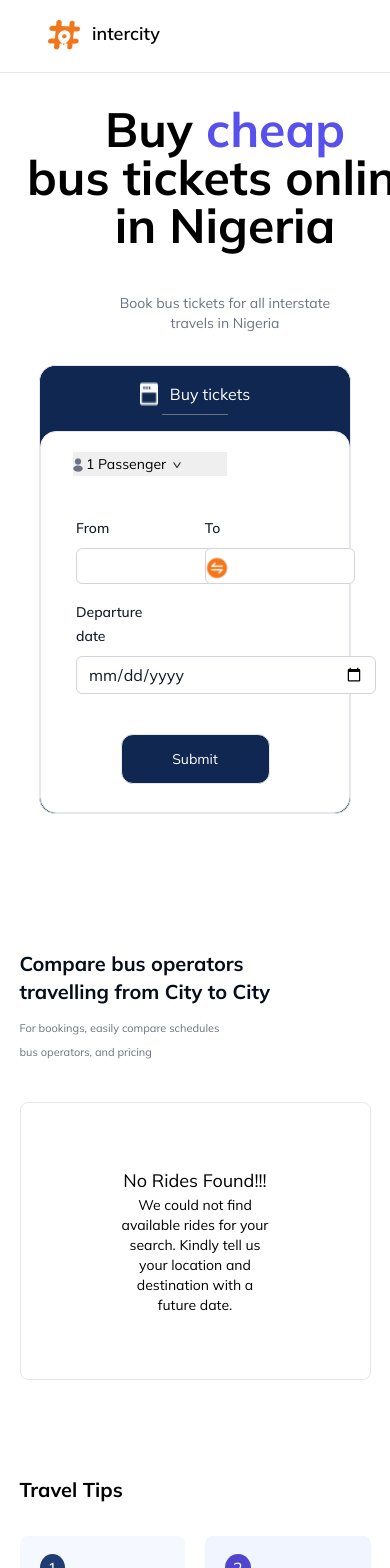
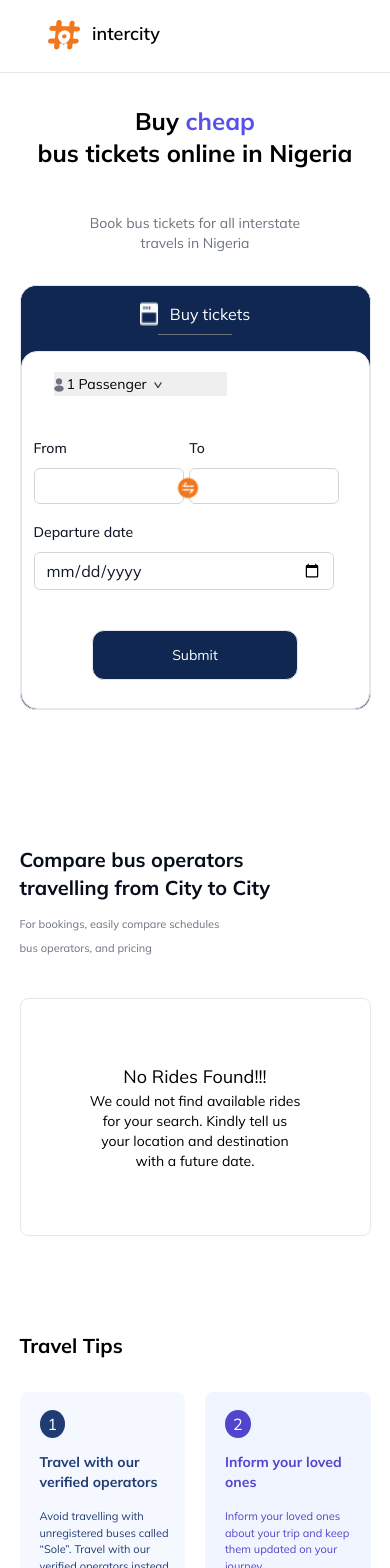
Before and after one commit to phyrunez/intercity_app, a React (Vite) app: page / in a window 390 px wide. Shown: the top 1568 px of the page. Built offline with nearby package versions, Linux system fonts and the light colour scheme.

Commit message:
worked on responsiveness

```diff
--- a/src/components/MainLayout.tsx
+++ b/src/components/MainLayout.tsx
@@ -78,7 +78,7 @@ const MainLayout = () => {
             <Header />
             <div className="lg:mx-[85px] md:mx-[20px] lg:w-[90%] w-full grid lg:grid-cols-2 md:grid-cols-1 grid-cols-1 my-8 gap-y-8 justify-between lg:gap-x-64 md:gap-x-24 gap-x-12">
                 <div className='lg:mx-[3px] md:mx-auto mx-auto xl:text-start lg:text-start md:text-center text-center'>
-                    <h1 className="font-mulish font-bold text-5xl w-[450px] word-spacing-[0.5rem]">
+                    <h1 className="font-mulish font-bold lg:text-5xl md:text-5xl text-2xl lg:w-[450px] md:w-[450px] w-[350px] word-spacing-[0.5rem]">
                         Buy <span className="text-indigo">cheap</span><br /> bus tickets online in Nigeria
                     </h1>
 
@@ -86,7 +86,7 @@ const MainLayout = () => {
                         Book bus tickets for all interstate <br /> travels in Nigeria
                     </p>
                 </div>
-                <div className="border bg-blue rounded-2xl xl:w-[91%] lg:w-[100%] md:w-[70%] w-[80%] mx-auto border-[#e5e7eb]">
+                <div className="border bg-blue rounded-2xl xl:w-[91%] lg:w-[100%] md:w-[70%] w-[90%] mx-auto border-[#e5e7eb]">
                     <div className="bg-blue rounded-t-2xl border-0 text-white w-full text-center py-4 font-mulish ">
                         <div className="flex gap-3 justify-center">
                             <img src={WindowImg} alt="window" width='18px' height="5px" />
@@ -111,9 +111,9 @@ const MainLayout = () => {
 
                         </div>
 
-                        <form className="bg-[#ffffff] lg:mx-0 md:mx-0 mx-[5px]">
+                        <form className="bg-[#ffffff] lg:mx-0 md:mx-0 mx-[2px]">
                             <div className="lg:w-[85%] w-full lg:mx-0 mx-auto border-gray-900/10 pb-8 font-mulish">
-                                <div className="mt-10 grid grid-cols-3 lg:gap-x-2 gap-x-0 mx-[30px] lg:w-full w-[90%]">
+                                <div className="mt-10 grid grid-cols-3 lg:gap-x-2 gap-x-0 lg:mx-[30px] md:mx-[30px] mx-[10px] lg:w-full w-[90%]">
                                     <div className="">
                                         <label className="block text-sm/6 font-medium text-gray-900">From</label>
                                         <div className="mt-2">
@@ -154,7 +154,7 @@ const MainLayout = () => {
                                 </div>
                             </div>
 
-                            <div className="my-2 flex items-center justify-center gap-x-6 lg:ml-16 mx-auto lg:w-[81%] w-[50%]">
+                            <div className="my-2 flex items-center justify-center gap-x-6 lg:ml-16 mx-auto lg:w-[81%] w-[60%]">
                                 <button
                                     type="button"
                                     className="text-sm/6 font-sm font-mulish w-full py-3 border rounded-xl bg-[#102751] text-white"
--- a/src/components/home/CompareBus.tsx
+++ b/src/components/home/CompareBus.tsx
@@ -60,7 +60,7 @@ const CompareBus = ({ rideInfo, ridesAreAvailable }: Props) => {
                     For bookings, easily compare schedules <br /> bus operators, and pricing
                 </span>
             </div>
-            <div className={`border rounded-lg lg:w-[89%] md:w-[89%] w-full py-16 px-16 ${ridesAreAvailable && 'h-[500px] overflow-y-scroll'}`}>
+            <div className={`border rounded-lg lg:w-[89%] md:w-[89%] w-full py-16 lg:px-16 md:px-14 px-5 ${ridesAreAvailable && 'h-[500px] overflow-y-scroll'}`}>
                 {ridesAreAvailable ? (
                     rideInfo?.data.map(d => {
                         return (
--- a/src/components/home/TravelTips.tsx
+++ b/src/components/home/TravelTips.tsx
@@ -4,24 +4,24 @@ const TravelTips = () => {
         <div className="lg:mx-[85px] md:mx-[35px] mx-auto lg:w-full md:w-full w-[90%] my-10 font-mulish">
             <h3 className="font-bold text-xl">Travel Tips</h3>
             <div className="grid lg:grid-cols-3 md:grid-cols-2 grid-cols-2 lg:w-[78%] md:w-[70%] w-[100%] my-8 lg:gap-16 md:gap-16 gap-5">
-                <div className="bg-blue50 p-5 border border-none rounded-lg">
+                <div className="bg-blue50 p-5 border border-none  rounded-lg">
                     <span className="bg-blue800 border border-none rounded-[100%] px-2 py-1"><span className="text-white">1</span></span>
                     <h3 className="text-blue800 py-4 text-sm font-bold">Travel with our verified operators</h3>
-                    <p className="text-blue800 text-[11px] lg:w-[210px] md:w-[180px] w-[160px]">
+                    <p className="text-blue800 text-[11px] lg:w-[210px] md:w-[180px] w-[150px]">
                         Avoid travelling with unregistered buses called “Sole”. Travel with our verified operators instead.
                     </p>
                 </div>
                 <div className="bg-indigo50 p-5 border border-none rounded-lg">
                     <span className="bg-indigo700 border border-none rounded-[100%] px-2 py-1"><span className="text-white">2</span></span>
                     <h3 className="text-indigo700 py-4 text-sm font-bold">Inform your loved ones</h3>
-                    <p className="text-indigo700 text-[11px] lg:w-[210px] md:w-[180px] w-[160px]">
+                    <p className="text-indigo700 text-[11px] lg:w-[210px] md:w-[180px] w-[140px]">
                         Inform your loved ones about your trip and keep them updated on your journey.
                     </p>
                 </div>
                 <div className="bg-yellow50 p-5 border border-none rounded-lg">
                     <span className="bg-yellow600 border border-none rounded-[100%] px-2 py-1"><span className="text-white">3</span></span>
                     <h3 className="text-yellow600 py-4 text-sm font-bold">Avoid late night travels</h3>
-                    <p className="text-yellow600 text-[11px] lg:w-[210px] md:w-[180px] w-[160px]">
+                    <p className="text-yellow600 text-[11px] lg:w-[210px] md:w-[180px] w-[140px]">
                         Avoid travelling at night as much as possible. Road trips during the night are not advisable due to the heightened nationwide insecurity.
                     </p>
                 </div>
```
Also changed, not shown: 1 other file (tests, documents, lock files or other folders).
